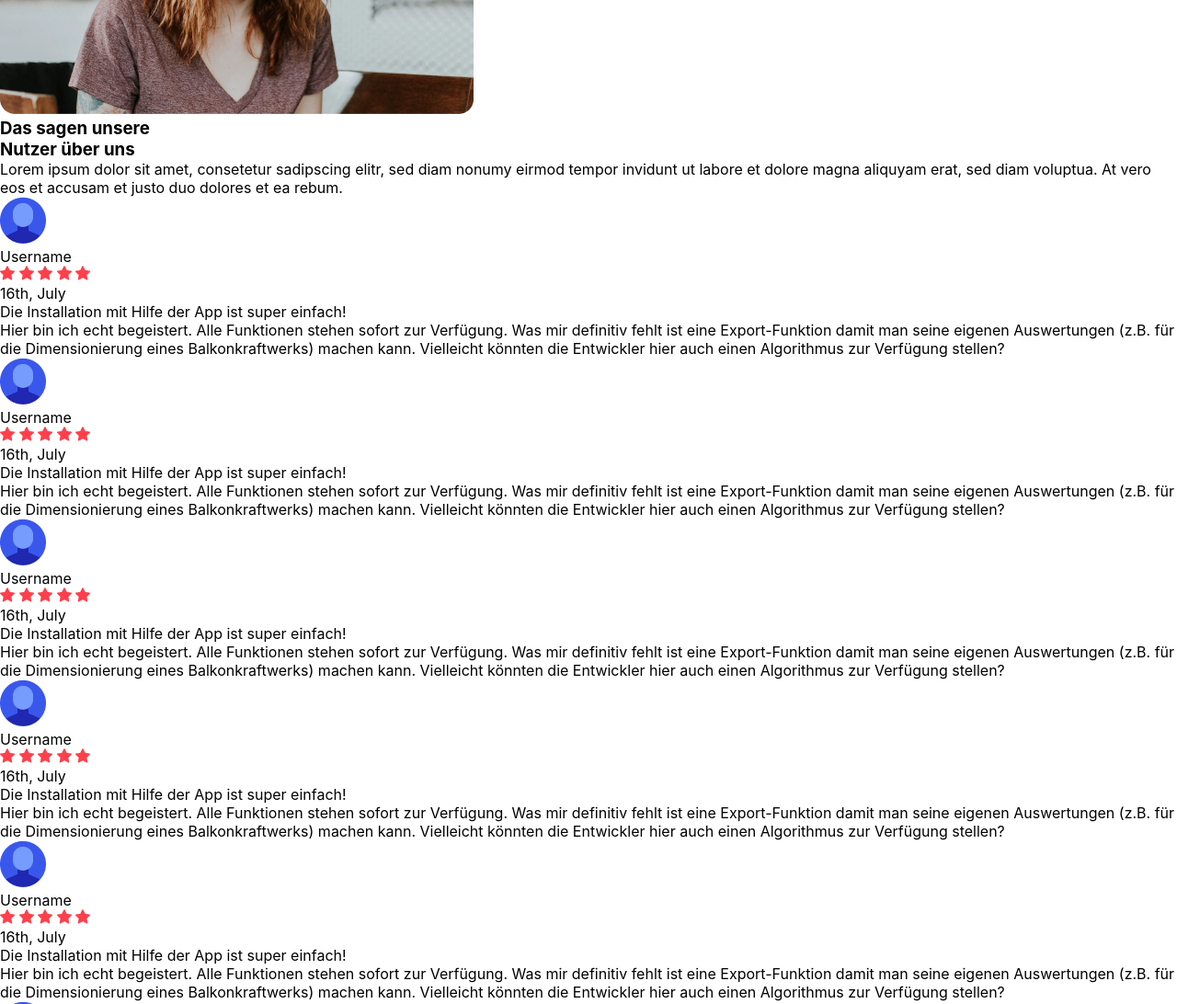
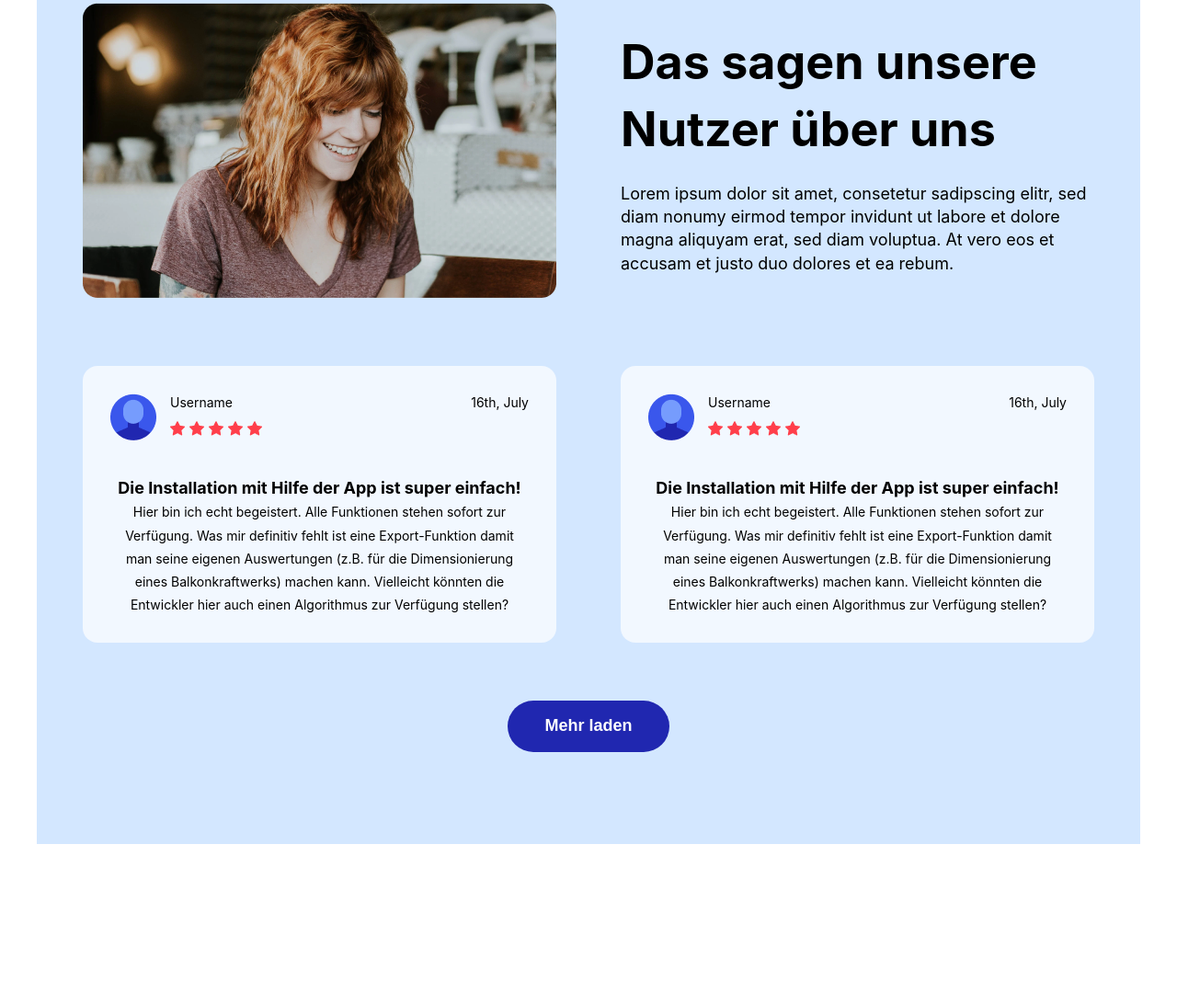
Before and after one commit to Moin010/KH-Work, a plain HTML site: page kh-01/index.html in a window 1280 px wide. Shown: the part 1099-2191 px from the top of the page at 92% size. After the commit the page ends 2017 px from the top, so only its background shows below. Drawn offline with Linux system fonts and the light colour scheme.

Commit message:
updated css and html for review area

```diff
--- a/kh-01/index.html
+++ b/kh-01/index.html
@@ -150,9 +150,9 @@
       </div>
     </div>
 
-    <div class="io-home-user-review-area">
+    <div class="io-home-user-review-area content-wrapper">
       <div class="io-home-user-review-img-and-info-area">
-        <div class="io-home-user-review-img">
+        <div class="io-home-user-review-area-img">
           <img src="/kh-01/assets/review-area-img.png" alt="" />
         </div>
         <div class="io-home-user-review-info-area">
@@ -173,6 +173,7 @@
           </div>
         </div>
       </div>
+
       <div class="io-home-user-review-card-area">
         <!-- always visible card area -->
         <div class="io-home-user-review-always-show-area">
@@ -201,19 +202,16 @@
               </div>
             </div>
             <div class="io-home-user-review-card-details">
-              <div class="io-home-user-review-card-details-header">
-                <p>Die Installation mit Hilfe der App ist super einfach!</p>
-              </div>
-              <div class="io-home-user-review-card-details-info">
               <p>
+                Die Installation mit Hilfe der App ist super einfach!<br /><span>
                   Hier bin ich echt begeistert. Alle Funktionen stehen sofort
                   zur Verfügung. Was mir definitiv fehlt ist eine
                   Export-Funktion damit man seine eigenen Auswertungen (z.B. für
                   die Dimensionierung eines Balkonkraftwerks) machen kann.
                   Vielleicht könnten die Entwickler hier auch einen Algorithmus
                   zur Verfügung stellen?
+                </span>
               </p>
-              </div>
             </div>
           </div>
 
@@ -242,19 +240,16 @@
               </div>
             </div>
             <div class="io-home-user-review-card-details">
-              <div class="io-home-user-review-card-details-header">
-                <p>Die Installation mit Hilfe der App ist super einfach!</p>
-              </div>
-              <div class="io-home-user-review-card-details-info">
               <p>
+                Die Installation mit Hilfe der App ist super einfach!<br /><span>
                   Hier bin ich echt begeistert. Alle Funktionen stehen sofort
                   zur Verfügung. Was mir definitiv fehlt ist eine
                   Export-Funktion damit man seine eigenen Auswertungen (z.B. für
                   die Dimensionierung eines Balkonkraftwerks) machen kann.
                   Vielleicht könnten die Entwickler hier auch einen Algorithmus
                   zur Verfügung stellen?
+                </span>
               </p>
-              </div>
             </div>
           </div>
         </div>
@@ -285,19 +280,16 @@
               </div>
             </div>
             <div class="io-home-user-review-card-details">
-              <div class="io-home-user-review-card-details-header">
-                <p>Die Installation mit Hilfe der App ist super einfach!</p>
-              </div>
-              <div class="io-home-user-review-card-details-info">
               <p>
+                Die Installation mit Hilfe der App ist super einfach!<br /><span>
                   Hier bin ich echt begeistert. Alle Funktionen stehen sofort
                   zur Verfügung. Was mir definitiv fehlt ist eine
                   Export-Funktion damit man seine eigenen Auswertungen (z.B. für
                   die Dimensionierung eines Balkonkraftwerks) machen kann.
                   Vielleicht könnten die Entwickler hier auch einen Algorithmus
                   zur Verfügung stellen?
+                </span>
               </p>
-              </div>
             </div>
           </div>
 
@@ -326,19 +318,16 @@
               </div>
             </div>
             <div class="io-home-user-review-card-details">
-              <div class="io-home-user-review-card-details-header">
-                <p>Die Installation mit Hilfe der App ist super einfach!</p>
-              </div>
-              <div class="io-home-user-review-card-details-info">
               <p>
+                Die Installation mit Hilfe der App ist super einfach!<br /><span>
                   Hier bin ich echt begeistert. Alle Funktionen stehen sofort
                   zur Verfügung. Was mir definitiv fehlt ist eine
                   Export-Funktion damit man seine eigenen Auswertungen (z.B. für
                   die Dimensionierung eines Balkonkraftwerks) machen kann.
                   Vielleicht könnten die Entwickler hier auch einen Algorithmus
                   zur Verfügung stellen?
+                </span>
               </p>
-              </div>
             </div>
           </div>
 
@@ -367,19 +356,16 @@
               </div>
             </div>
             <div class="io-home-user-review-card-details">
-              <div class="io-home-user-review-card-details-header">
-                <p>Die Installation mit Hilfe der App ist super einfach!</p>
-              </div>
-              <div class="io-home-user-review-card-details-info">
               <p>
+                Die Installation mit Hilfe der App ist super einfach!<br /><span>
                   Hier bin ich echt begeistert. Alle Funktionen stehen sofort
                   zur Verfügung. Was mir definitiv fehlt ist eine
                   Export-Funktion damit man seine eigenen Auswertungen (z.B. für
                   die Dimensionierung eines Balkonkraftwerks) machen kann.
                   Vielleicht könnten die Entwickler hier auch einen Algorithmus
                   zur Verfügung stellen?
+                </span>
               </p>
-              </div>
             </div>
           </div>
 
@@ -408,19 +394,16 @@
               </div>
             </div>
             <div class="io-home-user-review-card-details">
-              <div class="io-home-user-review-card-details-header">
-                <p>Die Installation mit Hilfe der App ist super einfach!</p>
-              </div>
-              <div class="io-home-user-review-card-details-info">
               <p>
+                Die Installation mit Hilfe der App ist super einfach!<br /><span>
                   Hier bin ich echt begeistert. Alle Funktionen stehen sofort
                   zur Verfügung. Was mir definitiv fehlt ist eine
                   Export-Funktion damit man seine eigenen Auswertungen (z.B. für
                   die Dimensionierung eines Balkonkraftwerks) machen kann.
                   Vielleicht könnten die Entwickler hier auch einen Algorithmus
                   zur Verfügung stellen?
+                </span>
               </p>
-              </div>
             </div>
           </div>
         </div>
--- a/kh-01/style.css
+++ b/kh-01/style.css
@@ -11,16 +11,24 @@ body {
   --black-color: #000;
   --light-black-color: #262626;
   --light-grey-color: #707070;
+  --light-paste-color: #f2f8ff;
+  --light-indigo-color: #d3e7ff;
+  --white-color: #f2f8ff;
+  --fff-white: #fff;
+  --primary-blue-color: #2027b0;
 }
 
 .content-wrapper {
   max-width: 1200px;
-  padding: 50px 50px;
+  padding: 100px 50px;
   margin: 0 auto;
 }
 /* common end */
 
 /* io-team-home-wrapper start */
+.io-team-home-wrapper {
+  background-color: var(--light-paste-color);
+}
 .io-team-home-wrapper .io-team-home-header-area {
   margin-bottom: 40px;
 }
@@ -46,6 +54,7 @@ body {
   flex-direction: column;
   align-items: flex-start;
   gap: 40px;
+  overflow: hidden;
 }
 .io-team-home-wrapper .io-team-home-member-card-area {
   display: flex;
@@ -124,5 +133,155 @@ body {
 /* io-team-home-wrapper end */
 
 /* io-home-user-review-area start */
+.io-home-user-review-area {
+  background-color: var(--light-indigo-color);
+  display: flex;
+  flex-direction: column;
+  gap: 70px;
+}
+.io-home-user-review-area .io-home-user-review-img-and-info-area {
+  display: flex;
+  gap: 70px;
+  align-items: center;
+}
+.io-home-user-review-area .io-home-user-review-area-img {
+  width: 50%;
+}
+.io-home-user-review-area .io-home-user-review-area-img img {
+  width: 100%;
+}
+.io-home-user-review-area .io-home-user-review-info-area {
+  width: 50%;
+  display: flex;
+  flex-direction: column;
+  gap: 20px;
+}
+.io-home-user-review-area .io-home-user-review-header h3 {
+  font-size: 52px;
+  font-weight: 700;
+  line-height: 72.8px;
+  text-align: left;
+  color: var(--black-color);
+}
+.io-home-user-review-area .io-home-user-review-info p {
+  font-size: 18px;
+  font-weight: 400;
+  line-height: 25.2px;
+  text-align: left;
+  color: var(--black-color);
+}
+.io-home-user-review-area .io-home-user-review-always-show-area {
+  display: flex;
+  gap: 70px;
+}
+.io-home-user-review-area .io-home-user-review-card {
+  background-color: var(--white-color);
+  border-radius: 16px;
+  padding: 30px;
+  display: flex;
+  flex-direction: column;
+  gap: 35px;
+}
+.io-home-user-review-area .io-home-user-review-card-user-and-date-area {
+  display: flex;
+  justify-content: space-between;
+}
+.io-home-user-review-area .io-home-user-review-card-user-area {
+  display: flex;
+  gap: 15px;
+}
+.io-home-user-review-area .io-home-user-review-card-user-area {
+  display: flex;
+  gap: 15px;
+}
+.io-home-user-review-area .io-home-user-review-card-user-name-and-star-area {
+  display: flex;
+  flex-direction: column;
+  gap: 10px;
+}
+.io-home-user-review-area .io-home-user-review-card-user-name p {
+  font-size: 14px;
+  font-weight: 400;
+  line-height: 19.6px;
+  text-align: left;
+  color: var(--black-color);
+}
+.io-home-user-review-area .io-home-user-review-card-user-star-area {
+  display: flex;
+  flex-wrap: nowrap;
+  gap: 5px;
+}
+.io-home-user-review-area .io-home-user-review-card-date-area p {
+  font-size: 14px;
+  font-weight: 400;
+  line-height: 19.6px;
+  text-align: left;
+  color: var(--black-color);
+}
 
+.io-home-user-review-area .io-home-user-review-card-area {
+  display: flex;
+  flex-direction: column;
+  gap: 63px;
+}
+.io-home-user-review-area .io-home-user-review-card-details p {
+  font-size: 18px;
+  font-weight: 700;
+  line-height: 25.2px;
+  text-align: center;
+  color: var(--black-color);
+}
+.io-home-user-review-area .io-home-user-review-card-details p span {
+  font-size: 14px;
+  font-weight: 400;
+  line-height: 19.6px;
+  text-align: center;
+  color: var(--black-color);
+}
 /* io-home-user-review-area end */
+.io-home-user-review-area .io-home-user-review-hidden-area {
+  display: none;
+  grid-template-columns: 1fr 1fr;
+  gap: 70px;
+}
+.io-home-user-review-area .io-home-user-review-hidden-area.__show {
+  display: grid;
+}
+.io-home-user-review-area .io-home-user-review-toggle-btn {
+  margin: 0 auto;
+}
+.io-home-user-review-area .io-home-user-review-toggle-btn button {
+  border-radius: 60px;
+  padding: 15px 40px;
+  background-color: var(--primary-blue-color);
+  border: none;
+  color: var(--fff-white);
+  font-size: 18px;
+  font-weight: 600;
+  line-height: 25.2px;
+}
+@media screen and (max-width: 900px) {
+  .io-home-user-review-area .io-home-user-review-img-and-info-area {
+    flex-direction: column;
+  }
+  .io-home-user-review-area .io-home-user-review-area-img,
+  .io-home-user-review-area .io-home-user-review-info-area {
+    width: 100%;
+  }
+}
+@media screen and (max-width: 768px) {
+  .io-home-user-review-area .io-home-user-review-img-and-info-area {
+    flex-direction: column;
+  }
+  .io-home-user-review-area .io-home-user-review-area-img,
+  .io-home-user-review-area .io-home-user-review-info-area {
+    width: 100%;
+  }
+  .io-home-user-review-area .io-home-user-review-always-show-area {
+    flex-direction: column;
+  }
+  .io-home-user-review-area .io-home-user-review-hidden-area {
+    grid-template-columns: 1fr;
+  }
+}
+/* io-home-user-review-area end */
```
Lines whose indentation alone changed are shown as unchanged.
